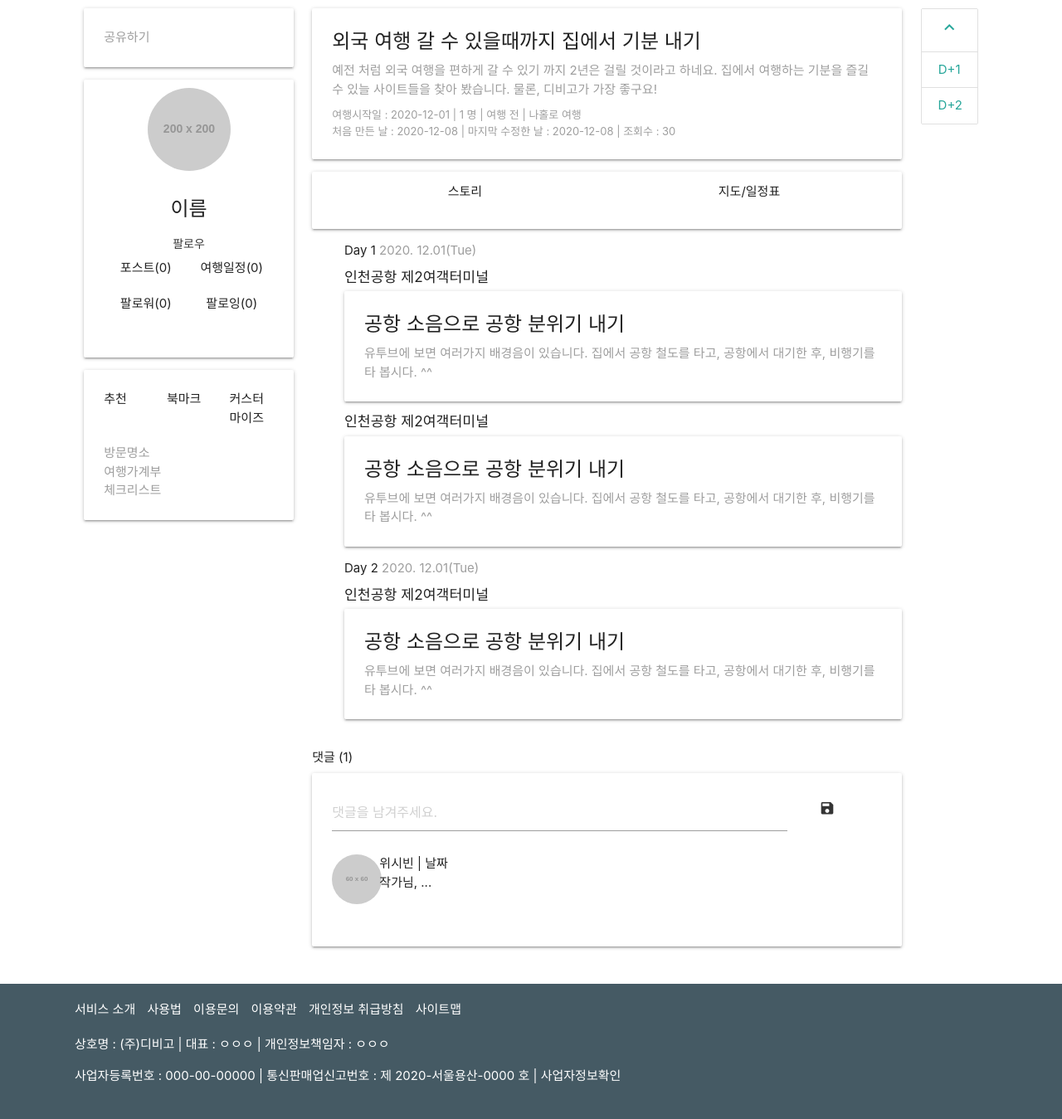
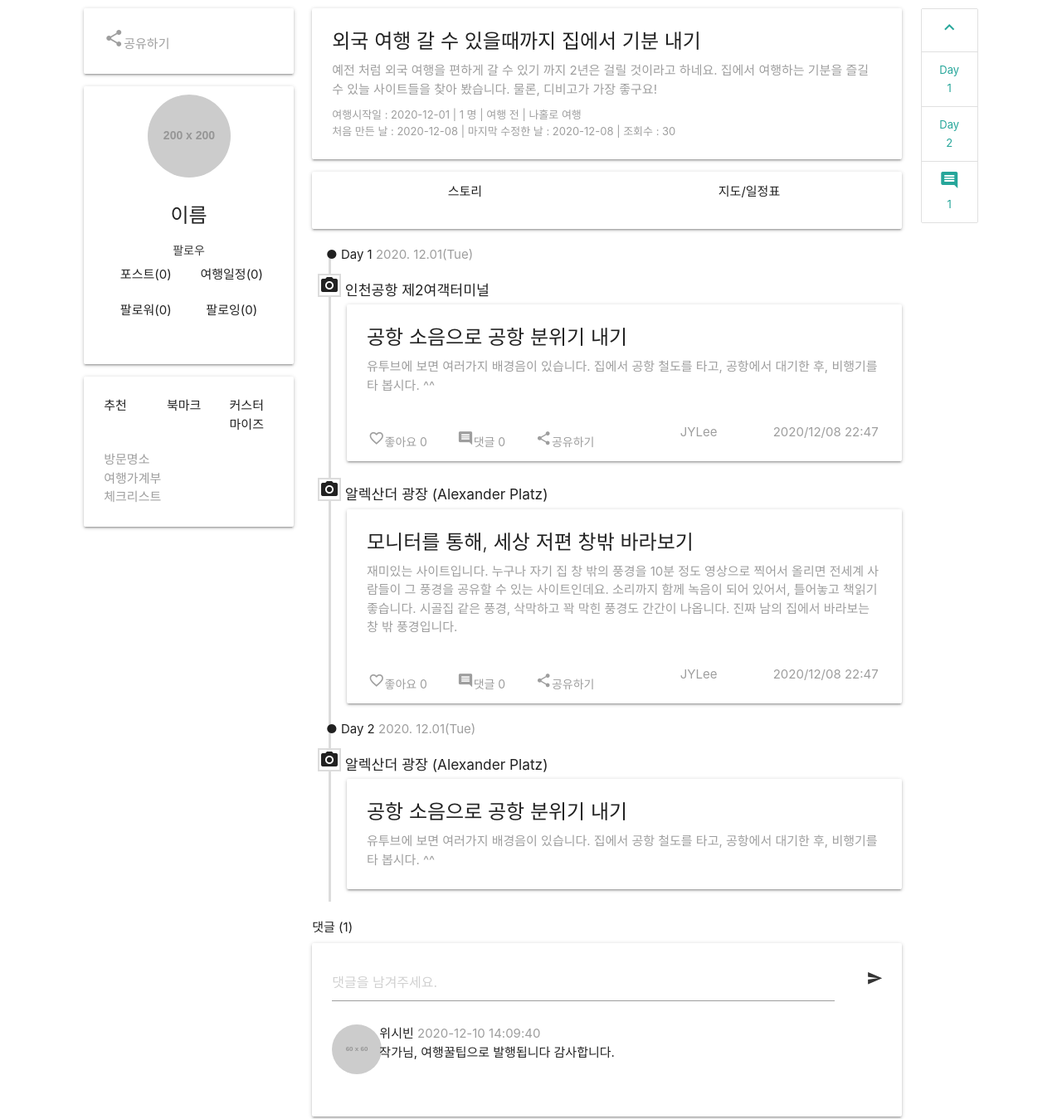
Before and after one commit to ganaab0000/dibigo, a plain HTML site: page project/tip.html in a window 1280 px wide. Shown: the part 647-1996 px from the top of the page at 83% size. Drawn offline with nearby package versions, Linux system fonts and the light colour scheme; placeholder pictures from the web are drawn by us.

Commit message:
UI 수정

```diff
--- a/project/tip.html
+++ b/project/tip.html
@@ -119,7 +119,7 @@
             <div class="col s3">
                 <div class="card">
                     <div class="card-content">
-                        <p class="grey-text">공유하기</p>
+                        <p class="grey-text"><i class="material-icons">share</i>공유하기</p>
                     </div>
                 </div>
                 <div class="card center-align padding-10">
@@ -153,6 +153,7 @@
                     </div>
                 </div>
             </div>
+
             <div class="col s8">
 
                 <div class="card">
@@ -175,11 +176,18 @@
                         </div>
                     </div>
                 </div>
+
+                <div class="left-line" style=" border-left: 3px solid gainsboro; margin-left:20px; margin-top: 35px;">
                     <div class="row">
                         <!-- <div class="col s1">|||</div> -->
-                    <div class="col s12" style="padding-left: 50px;">
-                        <div>Day 1 <span class="grey-text">2020. 12.01(Tue)</span></div>
-                        <h6>인천공항 제2여객터미널</h6>
+                        <div class="col s12" style="padding-left: 30px; ">
+                            <div style="margin-left: -25px; margin-top: -15px;">
+                                ●
+                                Day 1 <span class="grey-text">2020. 12.01(Tue)</span>
+                            </div>
+                            <h6 style="margin-left: -35px;">
+                                <i class="material-icons white" style="border:2px solid gainsboro">camera_alt</i>
+                                인천공항 제2여객터미널</h6>
                             <div class="card">
                                 <div class="card-content">
                                     <span class="card-title">공항 소음으로 공항 분위기 내기</span>
@@ -189,25 +197,77 @@
 
                                         공항에서 대기한 후,
 
-                                    비행기를 타 봅시다. ^^</p>
+                                        비행기를 타 봅시다. ^^
+                                    </p>
+                                </div>
+
+                                <div class="padding-10 row grey-text ">
+                                    <div class="col s7">
+                                        <a href="#!" class="waves-effect waves-teal btn-flat grey-text"><i
+                                                class="material-icons">favorite_border</i>좋아요 0</a>
+                                        <a href="#!" class="waves-effect waves-teal btn-flat grey-text"><i
+                                                class="material-icons">comment</i>댓글 0</a>
+                                        <a href="#!" class="waves-effect waves-teal btn-flat grey-text"><i
+                                                class="material-icons">share</i>공유하기</a>
+                                    </div>
+                                    <div class="col s2">
+                                        JYLee
+                                    </div>
+                                    <div class="col s3">
+                                        2020/12/08 22:47
                                     </div>
                                 </div>
-                        <h6>인천공항 제2여객터미널</h6>
+                            </div>
+                            <h6 style="margin-left: -35px;">
+                                <i class="material-icons white" style="border:2px solid gainsboro">camera_alt</i>
+                                알렉산더 광장 (Alexander Platz)</h6>
                             <div class="card">
                                 <div class="card-content">
-                                <span class="card-title">공항 소음으로 공항 분위기 내기</span>
-                                <p class="grey-text">유투브에 보면 여러가지 배경음이 있습니다.
+                                    <span class="card-title">모니터를 통해, 세상 저편 창밖 바라보기</span>
+                                    <p class="grey-text">재미있는 사이트입니다.
 
-                                    집에서 공항 철도를 타고,
+                                        누구나 자기 집 창 밖의 풍경을 10분 정도 영상으로 찍어서 올리면
 
-                                    공항에서 대기한 후,
+                                        전세계 사람들이 그 풍경을 공유할 수 있는 사이트인데요.
 
-                                    비행기를 타 봅시다. ^^</p>
+                                        소리까지 함께 녹음이 되어 있어서, 틀어놓고 책읽기 좋습니다.
+
+
+
+                                        시골집 같은 풍경, 삭막하고 꽉 막힌 풍경도 간간이 나옵니다.
+
+                                        진짜 남의 집에서 바라보는 창 밖 풍경입니다.
+
+
+                                    </p>
+                                </div>
+
+                                <div class="padding-10 row grey-text ">
+                                    <div class="col s7">
+                                        <a href="#!" class="waves-effect waves-teal btn-flat grey-text"><i
+                                                class="material-icons">favorite_border</i>좋아요 0</a>
+                                        <a href="#!" class="waves-effect waves-teal btn-flat grey-text"><i
+                                                class="material-icons">comment</i>댓글 0</a>
+                                        <a href="#!" class="waves-effect waves-teal btn-flat grey-text"><i
+                                                class="material-icons">share</i>공유하기</a>
+                                    </div>
+                                    <div class="col s2">
+                                        JYLee
+                                    </div>
+                                    <div class="col s3">
+                                        2020/12/08 22:47
+                                    </div>
                                 </div>
                             </div>
 
-                        <div>Day 2 <span class="grey-text">2020. 12.01(Tue)</span></div>
-                        <h6>인천공항 제2여객터미널</h6>
+                            <div style="margin-left: -25px; ">
+                                ●
+                                Day 2 <span class="grey-text">2020. 12.01(Tue)</span>
+                            </div>
+
+                            <h6 style="margin-left: -35px;">
+                                <i class="material-icons white" style="border:2px solid gainsboro">camera_alt</i>
+                                알렉산더 광장 (Alexander Platz)</h6>
                             <div class="card">
                                 <div class="card-content">
                                     <span class="card-title">공항 소음으로 공항 분위기 내기</span>
@@ -222,17 +282,18 @@
                             </div>
                         </div>
                     </div>
+                </div>
 
                 <div>댓글 (1)</div>
                 <div class="card">
                     <div class="card-content">
                         <div class="row">
 
-                            <div class="col s10">
+                            <div class="col s11">
                                 <input type="text" placeholder="댓글을 남겨주세요.">
                             </div>
-                            <div class="col s2">
-                                <a class="waves-effect waves-teal btn-flat"><i class="material-icons">save</i></a>
+                            <div class="col s1">
+                                <a class="waves-effect waves-teal btn-flat"><i class="material-icons">send</i></a>
                             </div>
                         </div>
                         <div class="row">
@@ -242,8 +303,8 @@
                             <div class="col s11">
                                 <div class="">
 
-                                    <div>위시빈 | 날짜</div>
-                                    <div>작가님, ...</div>
+                                    <div>위시빈 <span class="grey-text">2020-12-10 14:09:40</span></div>
+                                    <div>작가님, 여행꿀팁으로 발행됩니다 감사합니다.</div>
                                 </div>
                             </div>
                         </div>
@@ -253,10 +314,11 @@
             </div>
 
             <div class="col s1 center-align">
-                <div class="collection">
+                <div class="collection" style="font-size: 13px;">
                     <a href="#!" class="collection-item"><i class="material-icons">keyboard_arrow_up</i></a>
-                    <a href="#!" class="collection-item">D+1</a>
-                    <a href="#!" class="collection-item">D+2</a>
+                    <a href="#!" class="collection-item">Day 1</a>
+                    <a href="#!" class="collection-item">Day 2</a>
+                    <a href="#!" class="collection-item"><i class="material-icons">comment</i>1</a>
                 </div>
             </div>
         </div>
```
Lines whose indentation alone changed are shown as unchanged.
